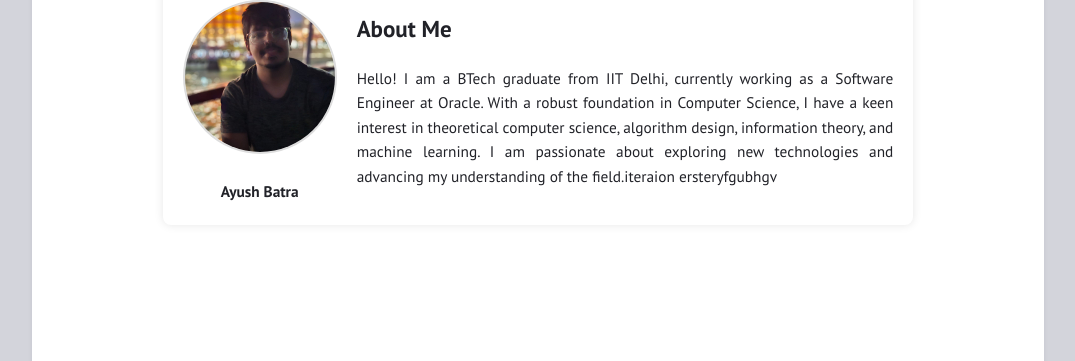
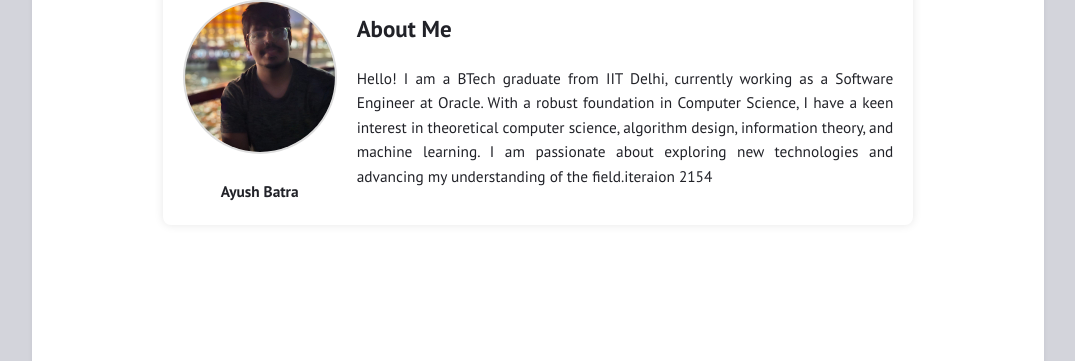
Before and after one commit to ayushbatra/ayushbatra.github.io, a Jekyll site: the page built from index.md, in a window 1280 px wide. Shown: the part 149-510 px from the top of the page, without its empty margins (102-1177 px from the left). Built offline with Jekyll 4.4.1, drawn with Linux system fonts in a browser that asks for light colours.

Commit message:
Update homepage.html

```diff
--- a/_layouts/homepage.html
+++ b/_layouts/homepage.html
@@ -9,7 +9,7 @@
             width: 100%;
             max-width: 1200px; /* Increased max-width for more space */
             margin: 0 auto;
-            background-color: #fff;
+/*             background-color: #fff; */
             border-radius: 8px;
             box-shadow: 0 0 10px rgba(0, 0, 0, 0.1);
             padding: 20px;
@@ -41,7 +41,7 @@
         </div>
         <div class="about-me">
             <h2>About Me</h2>
-            <p>Hello! I am a BTech graduate from IIT Delhi, currently working as a Software Engineer at Oracle. With a robust foundation in Computer Science, I have a keen interest in theoretical computer science, algorithm design, information theory, and machine learning. I am passionate about exploring new technologies and advancing my understanding of the field.iteraion ersteryfgubhgv</p>
+            <p>Hello! I am a BTech graduate from IIT Delhi, currently working as a Software Engineer at Oracle. With a robust foundation in Computer Science, I have a keen interest in theoretical computer science, algorithm design, information theory, and machine learning. I am passionate about exploring new technologies and advancing my understanding of the field.iteraion 2154</p>
         </div>
     </div>
 </article>
```
